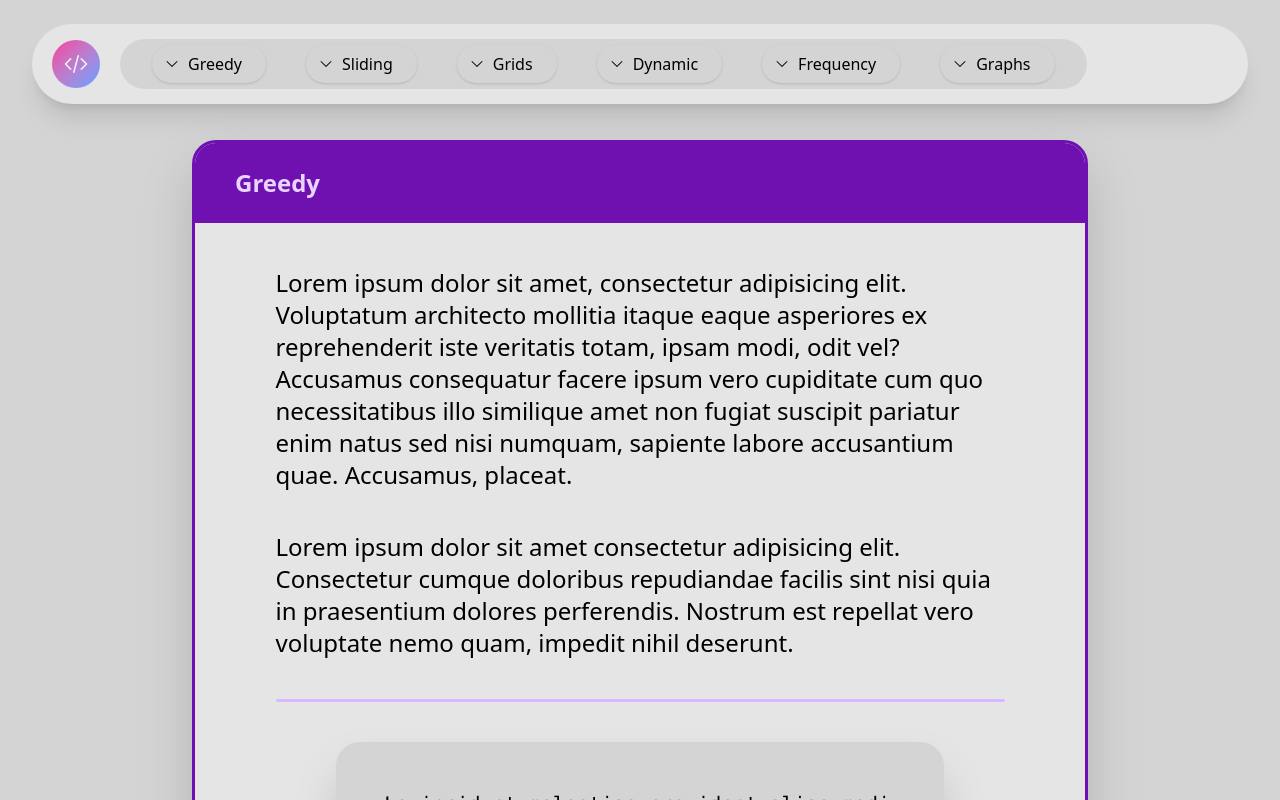
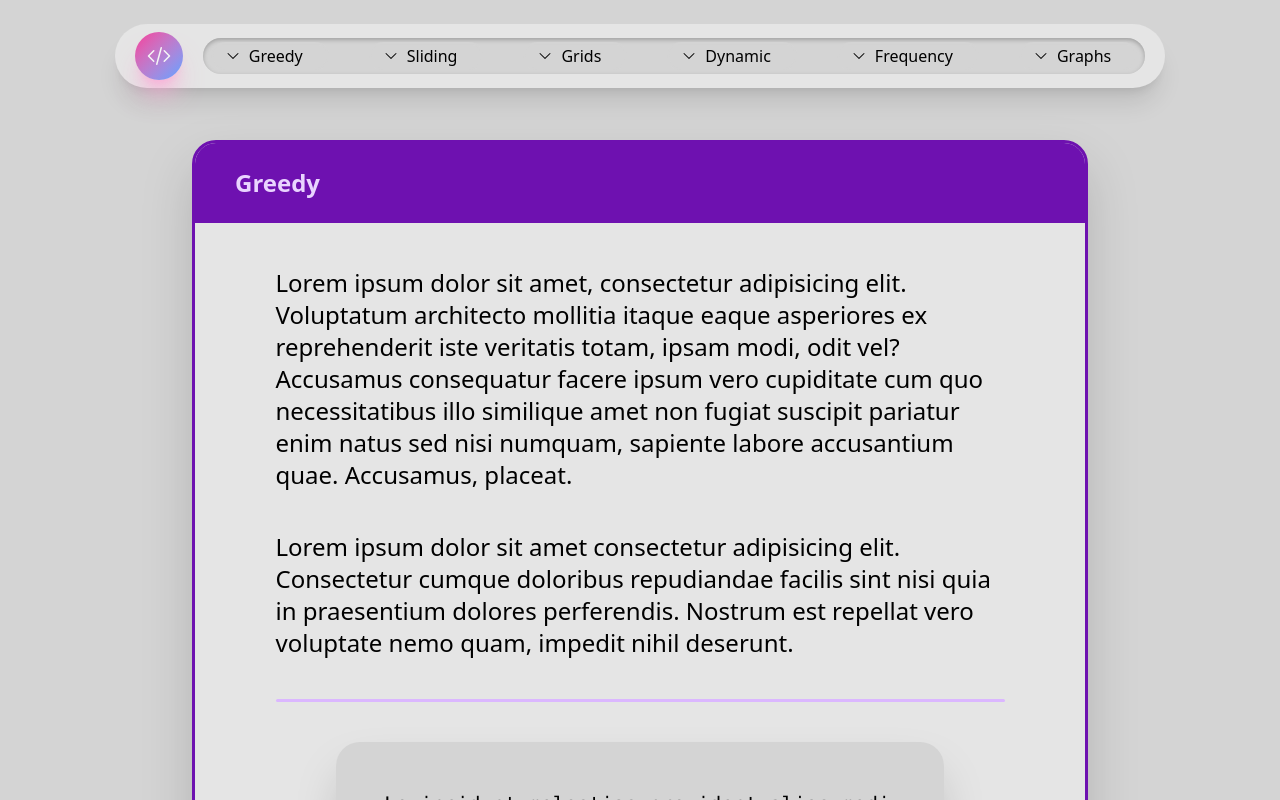
Before and after one commit to CadmusKei/ciq, a Next.js app: page / in a window 1280 px wide. Built offline with nearby package versions, Linux system fonts and the light colour scheme.

Commit message:
Add shadow and center bar

```diff
--- a/src/app/components/Bar.js
+++ b/src/app/components/Bar.js
@@ -42,14 +42,14 @@ const topics = [
 
 export default function Bar({ colour }) {
     return (
-        <div className={`w-[95%] h-[10%] top-[3%] ${colour} rounded-full shadow-xl
-            absolute flex p-3 pl-5 items-center justify-start gap-5`}
+        <div className={` h-[8%] top-[3%] ${colour} rounded-full shadow-xl
+            absolute flex p-3 pl-5 pr-5 items-center justify-center gap-5`}
         >
             <HomeButton />
 
             <div className="flex items-center justify-center
-            pl-8 pr-8 p-1 rounded-full h-[90%]
-            bg-neutral-300 gap-10">
+            pl-2 pr-2 p-1 rounded-full h-[90%]
+            bg-neutral-300 gap-10 inset-shadow-sm inset-shadow-neutral-400">
             {topics.map((topic) => (
                 <TopicButton
                 key={topic.name}
--- a/src/app/components/HomeButton.js
+++ b/src/app/components/HomeButton.js
@@ -3,7 +3,7 @@
 export default function HomeButton({onClick, colour}) {
     return (
         <div className={`w-12 h-12 aspect-square border-neutral-400 rounded-full
-        flex items-center justify-center hover:shadow-xl shadow-pink-300/70
+        flex items-center justify-center shadow-xl shadow-pink-300/70
         bg-linear-to-br from-pink-500 to-blue-400 transition duration-900 hover:duration-300
          group hover:from-blue-400 hover:to-pink-500 `}>
             <svg
--- a/src/app/components/TopicButton.js
+++ b/src/app/components/TopicButton.js
@@ -2,10 +2,10 @@
 export default function TopicButton({name, colour, textColour, shadow, onClick}) {
 
     return (
-        <div className={` h-[90%] hover:border-2 border-neutral-400 ${colour} ${textColour}
+        <div className={` h-[90%] border-2 border-neutral-300 ${colour} ${textColour}
         rounded-4xl ${shadow}/40
         flex items-center justify-start p-3 gap-2 pl-3 pr-6
-        group hover:shadow-xl shadow-sm hover:bg-neutral-200
+        group hover:shadow-xl hover:bg-neutral-200
         duration-900 hover:duration-200 text-black`}>
 
             <svg viewBox="0 0 24 24" fill="currentColor" className="size-4">
```
